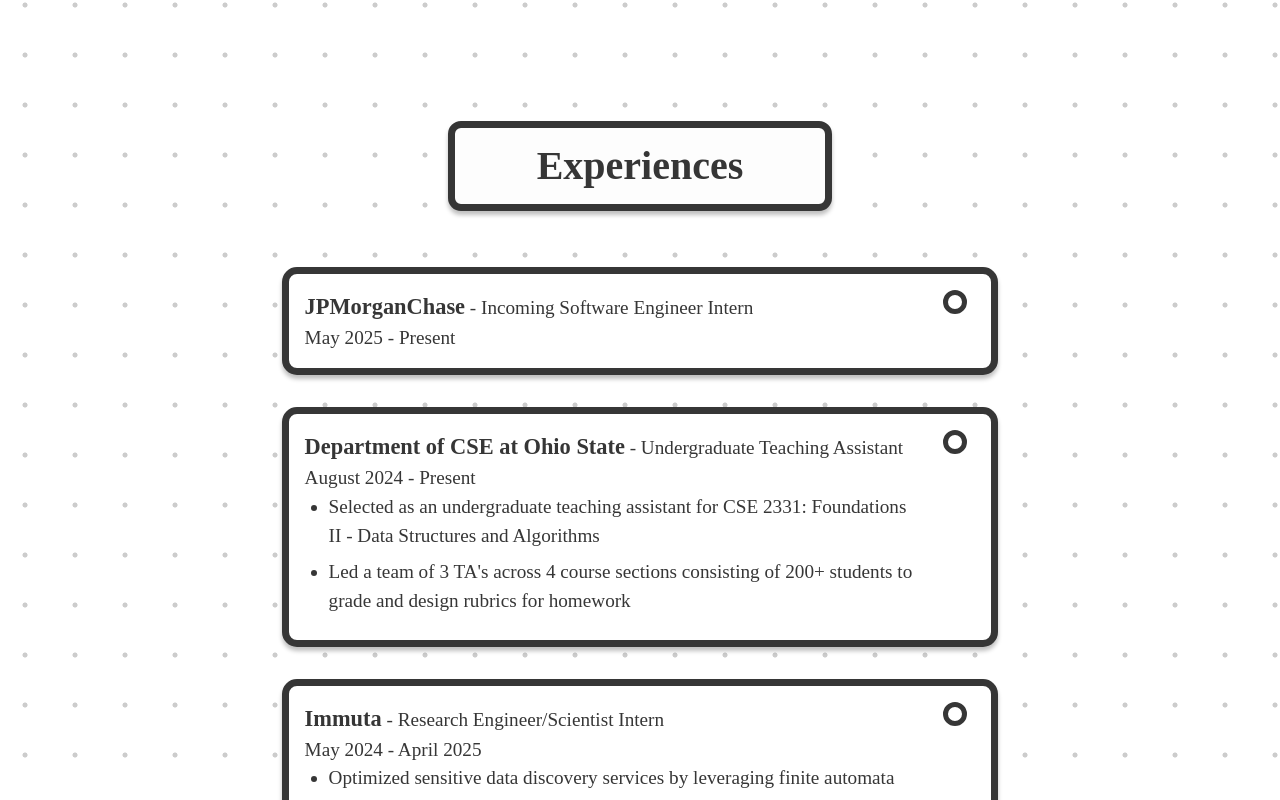
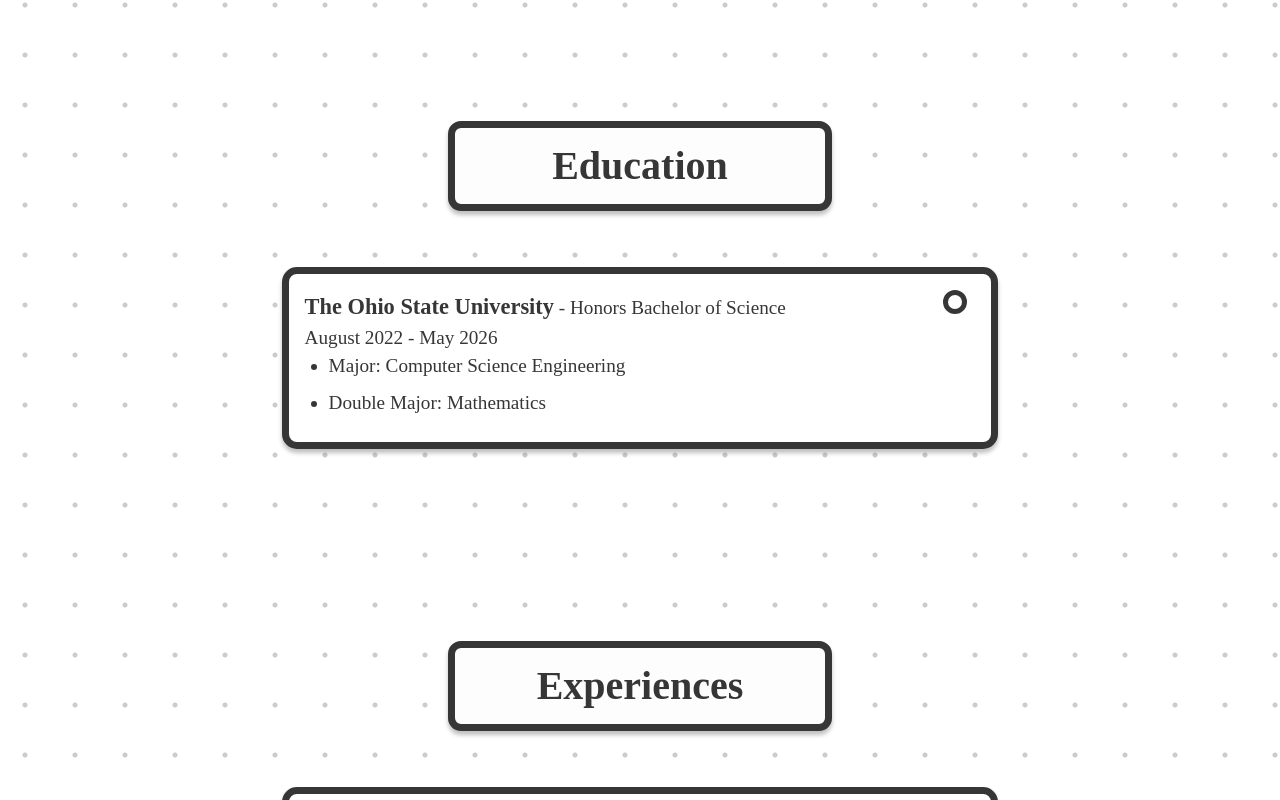
Before and after one commit to e-savar/PortfolioSite, a Next.js app: page / in a window 1280 px wide. Shown: the part 720-1520 px from the top of the page. Built offline with nearby package versions, Linux system fonts and the light colour scheme; a web font is replaced by a local one; what @mui/material-nextjs would draw is missing.

Commit message:
added temp education section

```diff
--- a/src/app/page.tsx
+++ b/src/app/page.tsx
@@ -36,6 +36,23 @@
           <div className={styles.aboutMeTitle}>
             Welcome! I am Ethan, a Software Engineer and Researcher who loves learning.
           </div>
+        </div>
+      </div>
+      <div className={styles.gap}>
+      </div>
+      <div className ={styles.experiences} id="education">
+        <div className={styles.headerBoard}>
+          <div className={styles.experienceTitle}>
+            Education
+          </div>
+        </div>
+        <div className={styles.timeline}>
+          <Experience
+              company="The Ohio State University"
+              title="Honors Bachelor of Science"
+              dates="August 2022 - May 2026"
+              descriptions={["Major: Computer Science Engineering", "Double Major: Mathematics"]}
+            />
         </div>
       </div>
       <div className={styles.gap}>
@@ -98,6 +115,8 @@
 
         </div>
       </div>
+      <div className={styles.gap}>
+      </div>
     </div>
   );
 }
--- a/src/components/Navbar/Navbar.tsx
+++ b/src/components/Navbar/Navbar.tsx
@@ -1,6 +1,5 @@
 'use client';
 
-import { useRouter } from 'next/navigation';
 import React from 'react';
 import styles from './Navbar.module.css';
 
@@ -10,8 +9,6 @@
 }
 
 const Item: React.FC<ItemProps> = ({ text, route }) => {
-  const router = useRouter();
-
   const handleClick = (event: React.MouseEvent) => {
     event.preventDefault(); // Prevent default anchor link behavior
 
@@ -23,9 +20,12 @@
       // Get the element corresponding to the route (for sections)
       const section = document.querySelector(route);
       if (section) {
-        section.scrollIntoView({
+        const navbarHeight = document.querySelector('nav')?.clientHeight || 0;
+        const targetPosition = section.getBoundingClientRect().top + window.scrollY - navbarHeight - 40;
+
+        window.scrollTo({
+          top: targetPosition,
           behavior: 'smooth', // Smooth scroll
-          block: 'start', // Scroll to the top of the section
         });
       }
     }
```
